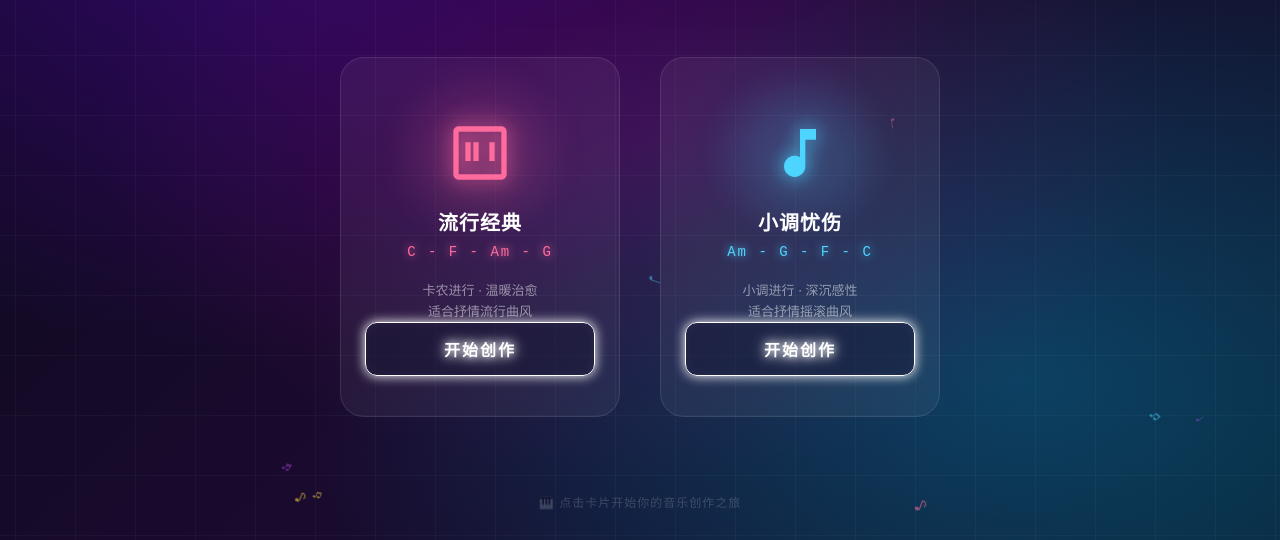
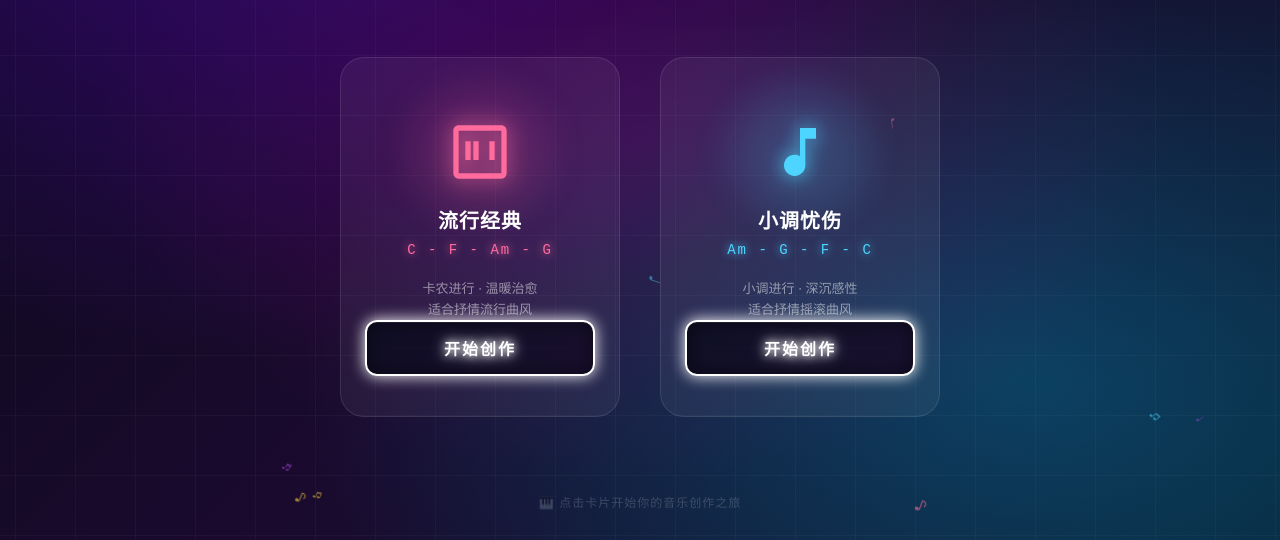
Before and after one commit to west-liu/MelodyDoodle, a plain HTML site: page demo/index.html in a window 1280 px wide. Shown: the part 260-800 px from the top of the page. Drawn offline with Linux system fonts and the light colour scheme.

Commit message:
fix: 按钮强制深色渐变底+发光边框，彻底去掉白色

```diff
--- a/demo/index.html
+++ b/demo/index.html
@@ -302,23 +302,23 @@
       width: 100%;
       padding: 14px;
       border-radius: 12px;
-      background: rgba(20, 20, 50, 0.5);
-      border: 1.5px solid currentColor;
-      color: #fff;
+      background: linear-gradient(135deg, rgba(15, 15, 35, 0.95), rgba(25, 15, 45, 0.95)) !important;
+      border: 2px solid currentColor !important;
+      color: #fff !important;
       font-size: 16px;
-      font-weight: 600;
+      font-weight: 700;
       text-align: center;
       letter-spacing: 2px;
       transition: all 0.3s;
       position: relative;
       z-index: 1;
       text-shadow: 0 0 8px currentColor, 0 0 16px currentColor;
-      box-shadow: 0 0 12px currentColor, inset 0 0 12px rgba(255, 255, 255, 0.05);
+      box-shadow: 0 0 15px currentColor, inset 0 1px 0 rgba(255, 255, 255, 0.08), inset 0 0 20px rgba(0, 0, 0, 0.5);
     }
 
     .card:hover .card-btn {
-      background: rgba(20, 20, 50, 0.8);
-      box-shadow: 0 0 20px currentColor, 0 0 40px currentColor, inset 0 0 16px rgba(255, 255, 255, 0.08);
+      background: linear-gradient(135deg, rgba(20, 10, 40, 1), rgba(35, 15, 55, 1)) !important;
+      box-shadow: 0 0 25px currentColor, 0 0 50px currentColor, inset 0 1px 0 rgba(255, 255, 255, 0.1), inset 0 0 20px rgba(0, 0, 0, 0.4);
       transform: scale(1.05);
     }
 
```
